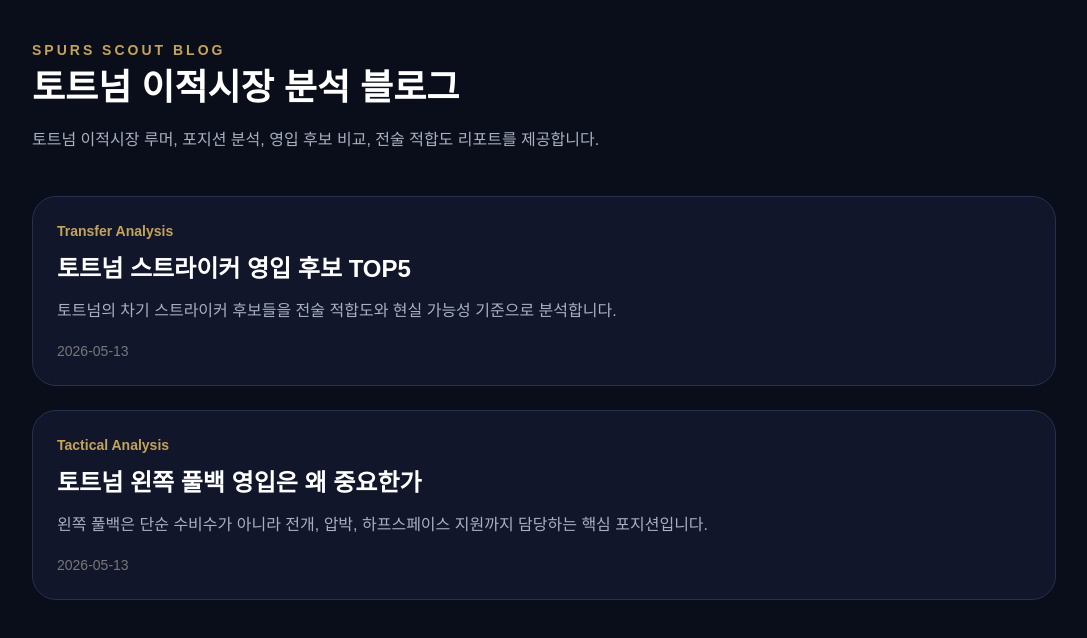
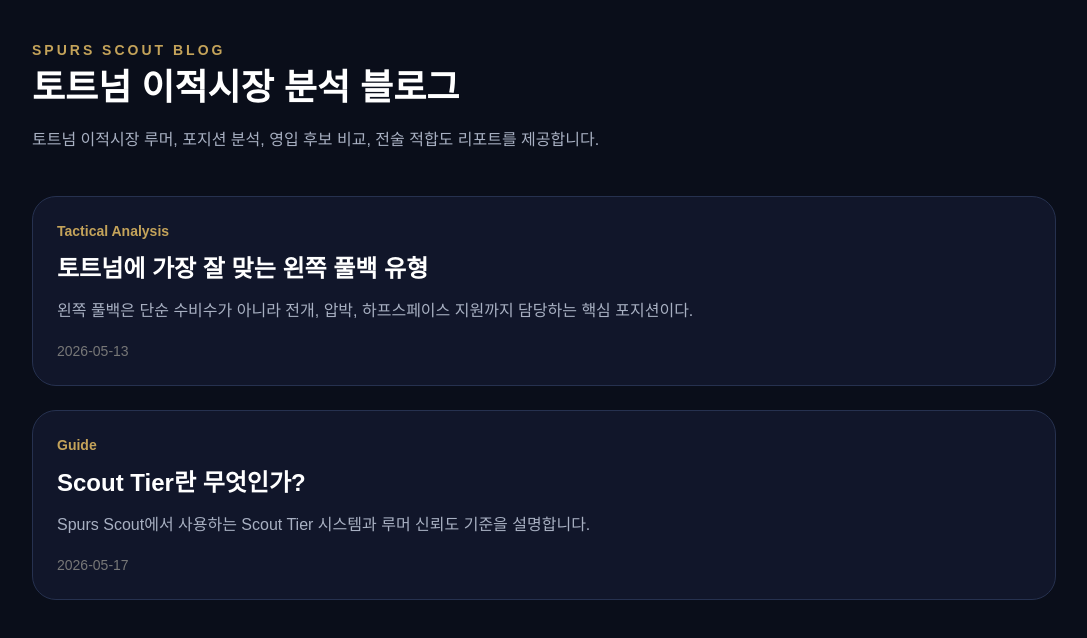
Before and after one commit to dongyeong0919-collab/spurs-scout, a Next.js app: page /blog in a window 1280 px wide. Shown: the top 638 px of the page, without its empty margins (96-1183 px from the left). Built offline with nearby package versions, Linux system fonts and the light colour scheme.

Commit message:
Add scout tier guide blog post

```diff
--- a/app/blog/posts.ts
+++ b/app/blog/posts.ts
@@ -1,7 +1,6 @@
 export type BlogPost = {
   slug: string
   title: string
-  description: string
   excerpt: string
   date: string
   category: string
@@ -10,39 +9,10 @@
 
 export const posts: BlogPost[] = [
   {
-    slug: 'tottenham-striker-targets-2026',
-    title: '토트넘 스트라이커 영입 후보 TOP5',
-    description:
-      '토트넘의 차기 스트라이커 후보들을 전술 적합도와 현실 가능성 기준으로 분석합니다.',
+    slug: 'best-left-back-for-spurs',
+    title: '토트넘에 가장 잘 맞는 왼쪽 풀백 유형',
     excerpt:
-      '토트넘의 차기 스트라이커 후보들을 전술 적합도와 현실 가능성 기준으로 분석합니다.',
-    date: '2026-05-13',
-    category: 'Transfer Analysis',
-    content: `
-토트넘은 현재 새로운 스트라이커 보강 가능성을 검토하고 있다.
-
-후보로는 다음 선수들이 거론된다:
-
-- Jonathan David
-- Viktor Gyokeres
-- Benjamin Sesko
-- Santiago Gimenez
-- Ivan Toney
-
-SPURS SCOUT 기준에서는
-전술 적합도와 현실 가능성을 함께 고려해야 한다.
-
-특히 압박 강도와 침투 움직임은
-포스테코글루 시스템에서 매우 중요하다.
-    `,
-  },
-  {
-    slug: 'tottenham-left-back-transfer-analysis',
-    title: '토트넘 왼쪽 풀백 영입은 왜 중요한가',
-    description:
-      '토트넘 전술에서 왼쪽 풀백 보강이 중요한 이유를 전술 역할과 스쿼드 밸런스 관점에서 분석합니다.',
-    excerpt:
-      '왼쪽 풀백은 단순 수비수가 아니라 전개, 압박, 하프스페이스 지원까지 담당하는 핵심 포지션입니다.',
+      '왼쪽 풀백은 단순 수비수가 아니라 전개, 압박, 하프스페이스 지원까지 담당하는 핵심 포지션이다.',
     date: '2026-05-13',
     category: 'Tactical Analysis',
     content: `
@@ -63,6 +33,43 @@
 
 SPURS SCOUT 기준에서 왼쪽 풀백 후보를 볼 때는
 단순 이름값보다 전술 적합도를 먼저 확인해야 한다.
-    `,
+`,
+  },
+
+  {
+    slug: 'what-is-scout-tier',
+    title: 'Scout Tier란 무엇인가?',
+    excerpt:
+      'Spurs Scout에서 사용하는 Scout Tier 시스템과 루머 신뢰도 기준을 설명합니다.',
+    category: 'Guide',
+    date: '2026-05-17',
+    content: `
+Scout Tier는 Spurs Scout가 사용하는 자체 이적 루머 분류 시스템입니다.
+
+단순히 “링크가 있다” 수준이 아니라:
+
+- 출처 신뢰도
+- 실제 협상 가능성
+- 전술적 필요성
+- 시장 상황
+
+등을 종합적으로 반영합니다.
+
+S Tier
+가장 강한 연결 단계입니다.
+신뢰도 높은 기자와 실제 협상 흐름이 동반되는 경우입니다.
+
+A Tier
+현실적인 가능성이 있는 핵심 타깃입니다.
+
+B Tier
+관심은 존재하지만 아직 초기 단계입니다.
+
+C Tier
+단순 링크 혹은 약한 루머 단계입니다.
+
+Spurs Scout는 단순 루머 집계가 아니라,
+토트넘 관점에서 현실성과 전술 적합도를 함께 분석하는 것을 목표로 합니다.
+`,
   },
 ]
```
